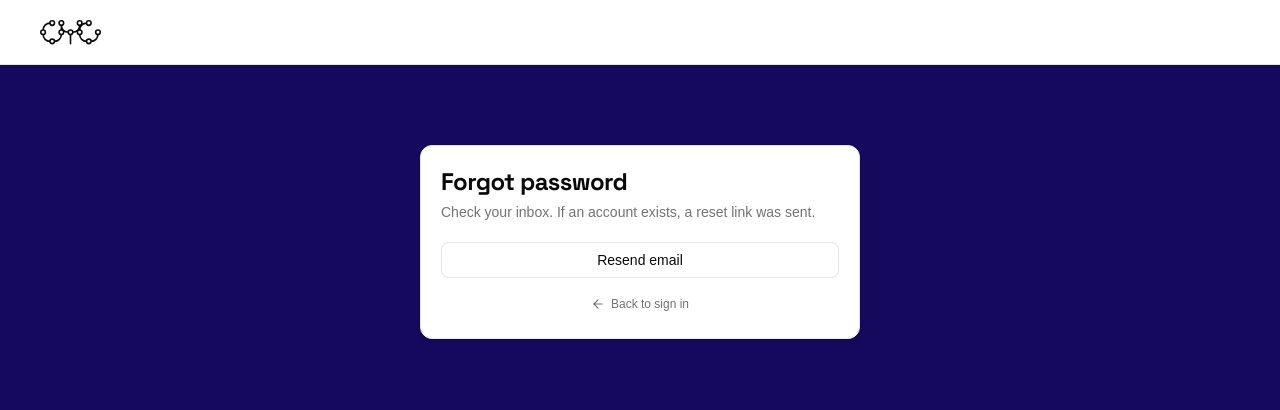
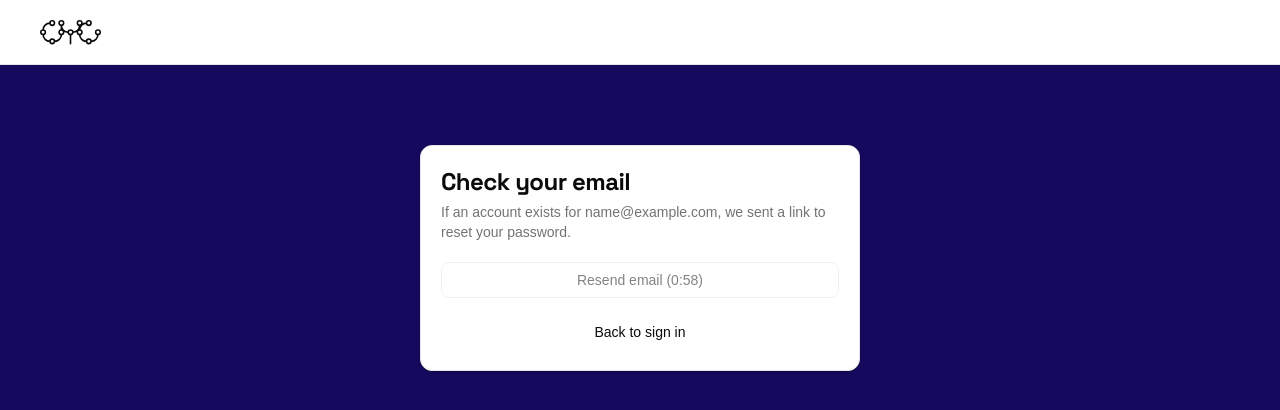
Before and after one commit to cyc-senior/cyc-monorepo, a Next.js app in the folder apps/frontend/: page /forgot-password in a window 1280 px wide. Both pictures are taken after typing "name@example.com" into the empty fields and a click on the button "Send reset link". Shown: the top 410 px of the page. Built offline with nearby package versions, Linux system fonts and the light colour scheme; a web font is replaced by a local one.

Commit message:
feat: add forgot-password page and input component

```diff
--- a/apps/frontend/src/app/forgot-password/page.tsx
+++ b/apps/frontend/src/app/forgot-password/page.tsx
@@ -2,7 +2,6 @@
 
 import * as React from "react";
 import Link from "next/link";
-import { ArrowLeft } from "lucide-react";
 import { Navbar } from "@/components/navbar";
 import { MobileDesktopNotice } from "@/components/mobile-desktop-notice";
 import { Button } from "@/components/ui/button";
@@ -17,11 +16,27 @@ import {
 } from "@/components/ui/card";
 
 const EMAIL_REGEX = /^[^\s@]+@[^\s@]+\.[^\s@]+$/;
+const COUNTDOWN_SECONDS = 60;
 
 export default function ForgotPasswordPage() {
   const [email, setEmail] = React.useState("");
   const [error, setError] = React.useState<string | null>(null);
   const [submitted, setSubmitted] = React.useState(false);
+  const [countdown, setCountdown] = React.useState(COUNTDOWN_SECONDS);
+
+  React.useEffect(() => {
+    if (!submitted || countdown <= 0) return;
+    const timer = setInterval(() => {
+      setCountdown((prev) => (prev > 0 ? prev - 1 : 0));
+    }, 1000);
+    return () => clearInterval(timer);
+  }, [submitted, countdown]);
+
+  const formatCountdown = (seconds: number) => {
+    const mins = Math.floor(seconds / 60);
+    const secs = seconds % 60;
+    return `${mins}:${secs.toString().padStart(2, "0")}`;
+  };
 
   const handleSubmit = (e: React.FormEvent) => {
     e.preventDefault();
@@ -35,6 +50,12 @@ export default function ForgotPasswordPage() {
     }
     setError(null);
     setSubmitted(true);
+    setCountdown(COUNTDOWN_SECONDS);
+  };
+
+  const handleResend = () => {
+    console.log("Resending reset password link to:", email);
+    setCountdown(COUNTDOWN_SECONDS);
   };
 
   return (
@@ -50,12 +71,12 @@ export default function ForgotPasswordPage() {
             <Card className="w-full shadow-sm">
               <CardHeader className="space-y-1">
                 <CardTitle className="text-2xl font-semibold">
-                  Forgot password
+                  {submitted ? "Check your email" : "Reset your password"}
                 </CardTitle>
                 <CardDescription>
                   {submitted
-                    ? "Check your inbox. If an account exists, a reset link was sent."
-                    : "Enter your email address and we'll send you a link to reset your password."}
+                    ? `If an account exists for ${email}, we sent a link to reset your password.`
+                    : "Enter your email and we'll send you a reset link."}
                 </CardDescription>
               </CardHeader>
 
@@ -65,20 +86,18 @@ export default function ForgotPasswordPage() {
                     <Button
                       type="button"
                       variant="outline"
-                      className="w-full cursor-pointer"
-                      onClick={() => setSubmitted(false)}
+                      className="w-full cursor-pointer disabled:cursor-not-allowed"
+                      disabled={countdown > 0}
+                      onClick={handleResend}
                     >
-                      Resend email
+                      {countdown > 0
+                        ? `Resend email (${formatCountdown(countdown)})`
+                        : "Resend email"}
                     </Button>
-                    <div className="text-center">
-                      <Link
-                        href="/signin"
-                        className="inline-flex items-center gap-1.5 text-xs text-muted-foreground hover:text-foreground transition-colors"
-                      >
-                        <ArrowLeft className="h-3.5 w-3.5" />
-                        Back to sign in
-                      </Link>
-                    </div>
+
+                    <Button variant="ghost" asChild className="w-full">
+                      <Link href="/signin">Back to sign in</Link>
+                    </Button>
                   </div>
                 ) : (
                   <form onSubmit={handleSubmit} className="space-y-4" noValidate>
@@ -104,14 +123,10 @@ export default function ForgotPasswordPage() {
                       Send reset link
                     </Button>
 
-                    <div className="text-center pt-2">
-                      <Link
-                        href="/signin"
-                        className="inline-flex items-center gap-1.5 text-xs text-muted-foreground hover:text-foreground transition-colors"
-                      >
-                        <ArrowLeft className="h-3.5 w-3.5" />
-                        Back to sign in
-                      </Link>
+                    <div className="pt-2">
+                      <Button variant="ghost" asChild className="w-full">
+                        <Link href="/signin">Back to sign in</Link>
+                      </Button>
                     </div>
                   </form>
                 )}
--- a/apps/frontend/src/components/ui/input.tsx
+++ b/apps/frontend/src/components/ui/input.tsx
@@ -1,15 +1,19 @@
 import * as React from "react";
 import { cn } from "@/lib/utils";
 
-export type InputProps = React.InputHTMLAttributes<HTMLInputElement>;
+export interface InputProps
+  extends React.InputHTMLAttributes<HTMLInputElement> {
+  error?: boolean;
+}
 
 const Input = React.forwardRef<HTMLInputElement, InputProps>(
-  ({ className, type, ...props }, ref) => {
+  ({ className, type, error, ...props }, ref) => {
     return (
       <input
         type={type}
         className={cn(
           "flex h-10 w-full rounded-lg border border-input bg-background px-3 py-2 text-sm text-foreground placeholder:text-muted-foreground transition-colors focus-visible:outline-none focus-visible:ring-2 focus-visible:ring-ring focus-visible:border-transparent disabled:cursor-not-allowed disabled:opacity-50",
+          error && "border-destructive focus-visible:ring-destructive",
           className
         )}
         ref={ref}
```
Also changed, not shown: 1 other file (tests, documents, lock files or other folders).
